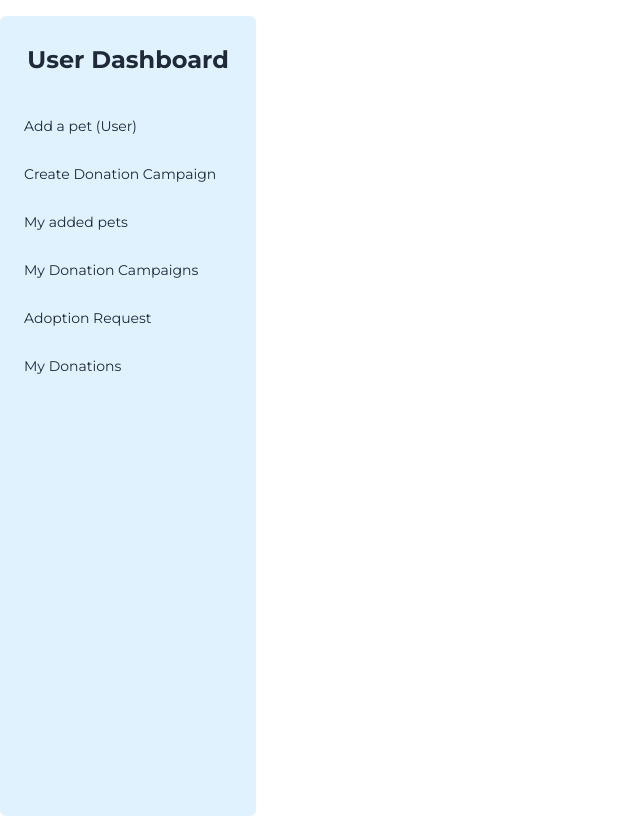
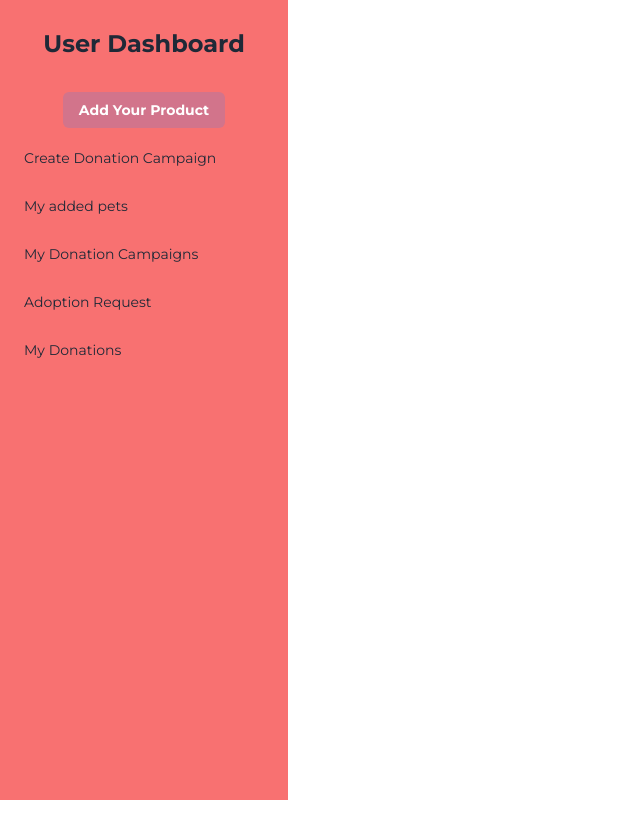
Before and after one commit to Ishtiak007/Olden-Goods-Client, a React (Vite) app: page /dashboard in a window 1280 px wide. Shown: the whole page, without its empty margins (0-640 px from the left). Built offline with nearby package versions, Linux system fonts and the light colour scheme; no server answers.

Commit message:
Created a user route named Add a product

```diff
--- a/src/Pages/Dashboard/DashboardLayout.jsx
+++ b/src/Pages/Dashboard/DashboardLayout.jsx
@@ -5,12 +5,12 @@ const DashboardLayout = () => {
     const isAdmin = false;
     return (
         <div>
-            <div className="lg:flex md:flex mt-4">
-                <div className="lg:w-64 md:w-64 min-h-screen bg-sky-100 rounded-md">
+            <div className="lg:flex md:flex">
+                <div className="lg:w-72 md:w-64 min-h-screen bg-red-400">
                     <div className="menu space-y-3">
                         {
                             isAdmin ? <>
-                                <h1 className="text-center my-5 font-bold text-2xl">Admin Dashboard</h1>
+                                <h2 className="text-black text-center my-5 font-bold text-2xl ">Admin Dashboard</h2>
 
                                 <li>
                                     <NavLink to='/dashboard/makeAdmin'>All Users / Make Admin</NavLink>
@@ -42,8 +42,8 @@ const DashboardLayout = () => {
 
                                 <>
                                     <h1 className="text-center my-5 font-bold text-2xl">User Dashboard</h1>
-                                    <li>
-                                        <NavLink to='/dashboard/addPet'>Add a pet (User)</NavLink>
+                                    <li className="font-bold text-white bg-blue-500 bg-opacity-20 rounded-md mx-auto">
+                                        <NavLink to='/dashboard/addProduct'>Add Your Product</NavLink>
                                     </li>
                                     <li>
                                         <NavLink to='/dashboard/createDonationCampaign'>Create Donation Campaign</NavLink>
--- /dev/null
+++ b/src/Pages/Dashboard/UserDashboard/AddProduct.jsx
@@ -0,0 +1,11 @@
+
+
+const AddProduct = () => {
+    return (
+        <div>
+            <h1>Add a product</h1>
+        </div>
+    );
+};
+
+export default AddProduct;
```
Also changed, not shown: src/Components/Routers/Routers.jsx (+9 -1 lines).
